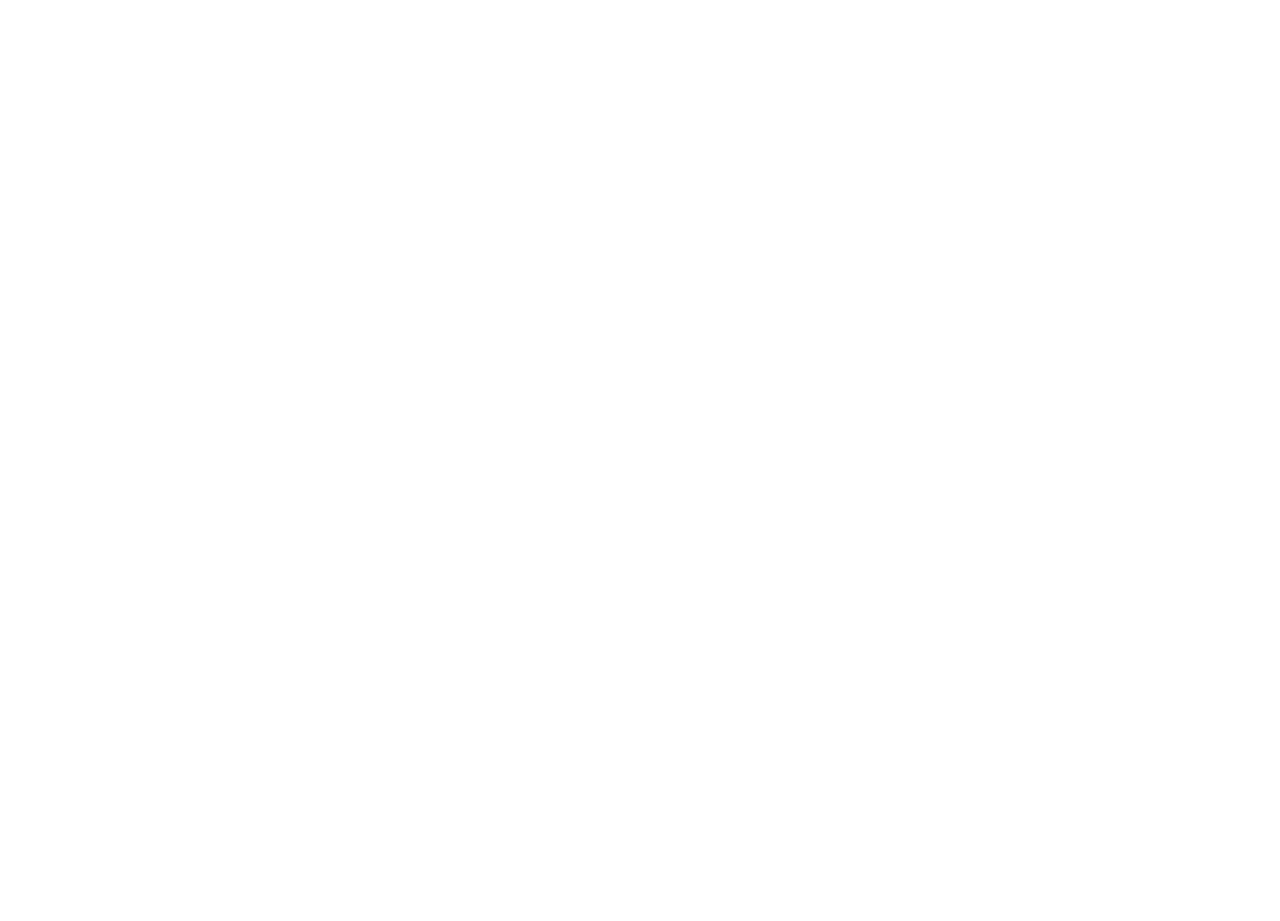
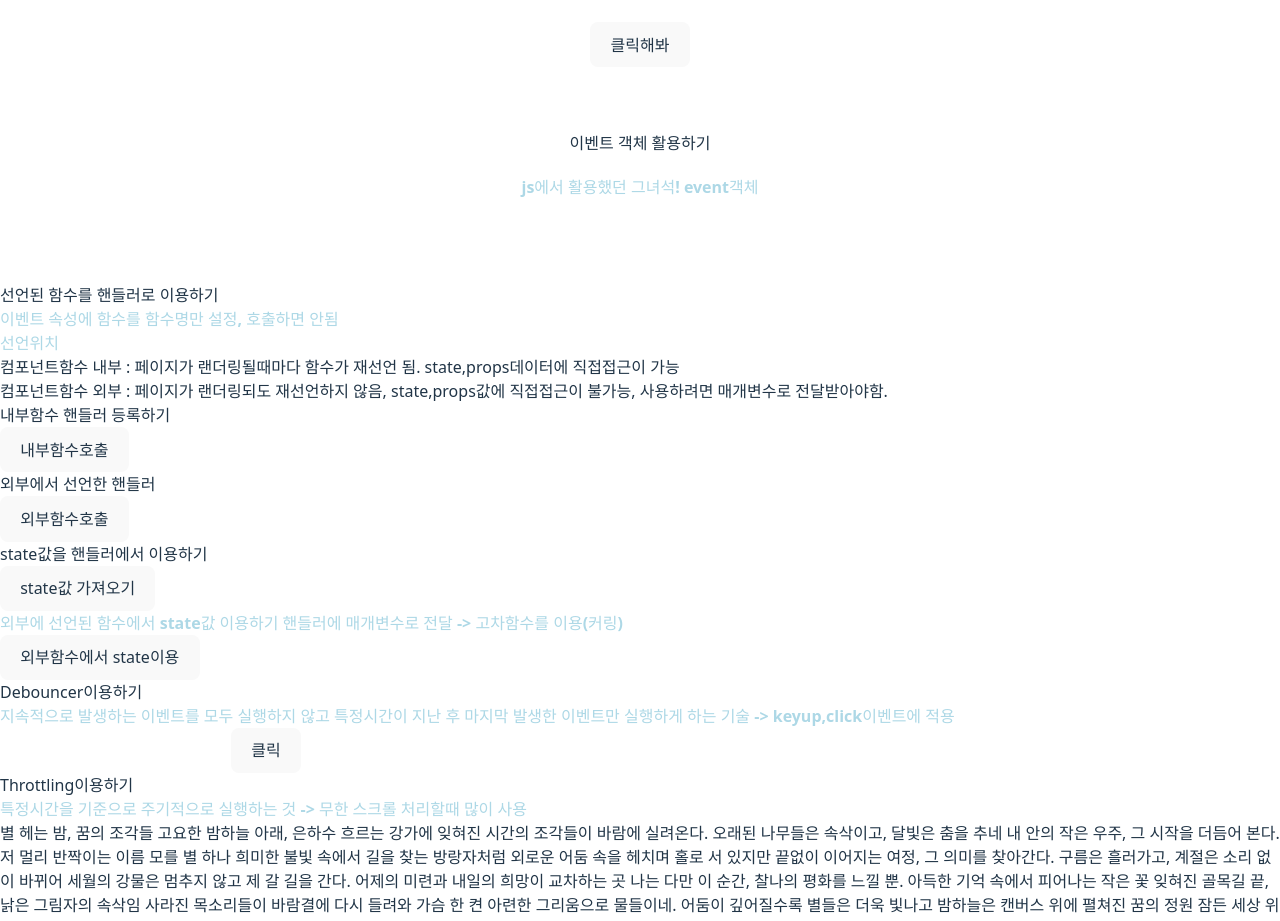
Before and after one commit to jongkwon0918/reactwork, a React (Vite) app in the folder basicreact/: page / in a window 1280 px wide. Shown: the part 4420-5341 px from the top of the page. Before the commit the page ends 4298 px from the top, so only its background shows below. Built offline with nearby package versions, Linux system fonts and the light colour scheme.

Commit message:
inlineEvent, FunctionEvent, HandlerEvent 테스트

```diff
--- a/basicreact/src/App.jsx
+++ b/basicreact/src/App.jsx
@@ -14,6 +14,7 @@
 import A_BasicStyle from "./components/D_style/A_BasicStyle.jsx";
 import B_ModuleTest from "./components/D_style/B_ModuleTest.jsx";
 import C_styledComponent from "./components/D_style/C_styledComponent.jsx";
+import A_EventContainer from "./components/E_event/A_EventContainer.jsx";
 
 function App() {
   return (
@@ -44,6 +45,9 @@
       <A_BasicStyle />
       <B_ModuleTest />
       <C_styledComponent />
+
+      <h1>이벤트 이용하기</h1>
+      <A_EventContainer />
     </>
   );
 }
--- /dev/null
+++ b/basicreact/src/components/E_event/A_EventContainer.jsx
@@ -0,0 +1,13 @@
+import React from "react";
+import B_InlineEvent from "./B_InlineEvent";
+import C_FunctionEvent from "./C_FunctionEvent";
+
+export default function A_EventContainer() {
+  return (
+    <div>
+      <h2>이벤트 설정</h2>
+      <B_InlineEvent />
+      <C_FunctionEvent />
+    </div>
+  );
+}
--- /dev/null
+++ b/basicreact/src/components/E_event/B_InlineEvent.jsx
@@ -0,0 +1,38 @@
+import React from "react";
+
+export default function B_InlineEvent() {
+  return (
+    <div className="flex flex-col space-y-5 items-center p-5">
+      <h2>inline으로 이벤트 설정하고 이벤트 객체 이용하기</h2>
+      <button
+        className="max-w-fit"
+        onClick={() => {
+          alert("클릭했다!");
+        }}
+      >
+        클릭해봐
+      </button>
+      <input
+        type="text"
+        className="max-w-fit"
+        onChange={() => {
+          console.log("입력함");
+        }}
+      />
+      <h3>이벤트 객체 활용하기</h3>
+      <p>js에서 활용했던 그녀석! event객체</p>
+      <input
+        type="text"
+        className="max-w-fit"
+        onChange={(e) => {
+          console.log(e);
+          console.log(e.target);
+          console.log(e.target.value);
+          //기본 dom을 이용할 수 있다. 리엑트에서 권장하지 않는다. -> 데이터관리(state)
+          e.target.nextElementSibling.innerText = e.target.value;
+        }}
+      />
+      <span></span>
+    </div>
+  );
+}
--- /dev/null
+++ b/basicreact/src/components/E_event/C_FunctionEvent.jsx
@@ -0,0 +1,101 @@
+import React, { useState } from "react";
+import { debouncer, eventHandler, throttle, useStateHandlerJs } from "../../utils/handler";
+
+const outerHandler = (e) => {
+  console.log(e);
+  console.log("외부에 선언한 핸들러");
+};
+// state데이터에 접근이 불가능
+// const useStateHandlerOuter = (e) => {
+//   console.log(testData);
+// };
+export default function C_FunctionEvent() {
+  //state데이터 생성!
+  const [testData, setTestData] = useState("나는 state데이터");
+
+  const useStateHandler = (e) => {
+    //내부에 선언된 핸들러에서  state값을 이용할 수 있다.
+    console.log(testData);
+  };
+
+  const innerHandler = (d) => (e) => {
+    console.log(d);
+    console.log(e);
+    console.log("내부에 선언된 핸들러");
+  };
+  return (
+    <div>
+      <h2>선언된 함수를 핸들러로 이용하기</h2>
+      <p>이벤트 속성에 함수를 함수명만 설정, 호출하면 안됨</p>
+      <p>선언위치</p>
+      <ul>
+        <li>
+          컴포넌트함수 내부 : 페이지가 랜더링될때마다 함수가 재선언 됨.
+          state,props데이터에 직접접근이 가능
+        </li>
+        <li>
+          컴포넌트함수 외부 : 페이지가 랜더링되도 재선언하지 않음,
+          state,props값에 직접접근이 불가능, 사용하려면 매개변수로 전달받아야함.
+        </li>
+      </ul>
+      <h3>내부함수 핸들러 등록하기</h3>
+      <button onClick={innerHandler("test")}>내부함수호출</button>
+      <h3>외부에서 선언한 핸들러</h3>
+      <button onClick={outerHandler}>외부함수호출</button>
+      <input type="text" onChange={eventHandler} />
+
+      <h3>state값을 핸들러에서 이용하기</h3>
+      <button onClick={useStateHandler}>state값 가져오기</button>
+      <p>
+        외부에 선언된 함수에서 state값 이용하기
+        핸들러에 매개변수로 전달 -> 고차함수를 이용(커링)
+      </p>
+      <button onClick={useStateHandlerJs(testData)}>외부함수에서 state이용</button>
+
+        <h3>Debouncer이용하기</h3>
+        <p>
+            지속적으로 발생하는 이벤트를 모두 실행하지 않고 특정시간이 지난 후 마지막 발생한 이벤트만 실행하게 하는 기술 -> keyup,click이벤트에 적용
+        </p>
+        <input type="text" onChange={debouncer((e)=>{
+            e.target.nextElementSibling.innerText=e.target.value;
+        }, 300)}/>
+        <span></span>
+        <button onClick={debouncer(()=>{console.log('안녕')},600)}>클릭</button>
+
+        <h3>Throttling이용하기</h3>
+        <p>
+            특정시간을 기준으로 주기적으로 실행하는 것
+            -> 무한 스크롤 처리할때 많이 사용
+        </p>
+
+        <div id="throttlingTest" style={{height:"100px", overflow:"auto", }} onScroll={throttle(()=>{
+            console.log("스크롤 이벤트 실행")
+        })}>
+            별 헤는 밤, 꿈의 조각들
+고요한 밤하늘 아래, 은하수 흐르는 강가에 잊혀진 시간의 조각들이 바람에 실려온다. 오래된 나무들은 속삭이고, 달빛은 춤을 추네 내 안의 작은 우주, 그 시작을 더듬어 본다.
+
+저 멀리 반짝이는 이름 모를 별 하나 희미한 불빛 속에서 길을 찾는 방랑자처럼 외로운 어둠 속을 헤치며 홀로 서 있지만 끝없이 이어지는 여정, 그 의미를 찾아간다.
+
+구름은 흘러가고, 계절은 소리 없이 바뀌어 세월의 강물은 멈추지 않고 제 갈 길을 간다. 어제의 미련과 내일의 희망이 교차하는 곳 나는 다만 이 순간, 찰나의 평화를 느낄 뿐.
+
+아득한 기억 속에서 피어나는 작은 꽃 잊혀진 골목길 끝, 낡은 그림자의 속삭임 사라진 목소리들이 바람결에 다시 들려와 가슴 한 켠 아련한 그리움으로 물들이네.
+
+어둠이 깊어질수록 별들은 더욱 빛나고 밤하늘은 캔버스 위에 펼쳐진 꿈의 정원 잠든 세상 위에 고요히 내려앉는 침묵 속에서 나는 또 다른 나를 만나, 조용히 눈 감는다.
+
+새벽녘, 동이 트는 푸른빛의 노래가 시작되면 밤새도록 꾼 꿈들은 아침 안개처럼 흩어지고 새로운 하루의 문이 열리며 희망을 속삭인다. 어제의 흔적들을 뒤로하고, 다시 발걸음을 옮긴다.
+
+하늘을 나는 새처럼 자유로운 영혼이여 무게 없는 날개짓으로 세상 위를 날아오르네 구름 사이를 가르며 저 멀리 희망을 보지만 결국 돌아갈 곳은 언제나 내 안의 작은 뜰.
+
+강물은 쉬지 않고 바다를 향해 흐르듯이 인생의 여정 또한 끝없이 흘러가는 것 때로는 거친 파도에 흔들리고 좌초될지라도 결국엔 제자리를 찾아, 고요한 물결을 이루네.
+
+낡은 책장 속에서 발견한 오래된 편지 한 장 빛바랜 글씨 속에는 지나간 사랑의 약속 시간을 초월하여 전해지는 진심의 무게 가슴 속 깊이 파고들어 작은 울림을 남긴다.
+
+모래시계 속 모래알처럼 사라져가는 순간들 붙잡으려 애써도 손가락 사이로 흘러내려 결국 빈 손으로 남겨진 허무함을 마주할 때 나는 또 다른 시작을 위한 비움을 배운다.
+
+바람이 불어와 나뭇가지 흔들면 잎새는 노래하고 대지는 비를 맞아 촉촉이 젖어 생명을 잉태하네 자연의 순리 속에서 배우는 겸허한 지혜 모든 것은 시작과 끝, 순환의 고리에 묶여 있다.
+
+어둠 속에서 피어나는 희미한 별빛처럼 절망 속에서도 희망의 씨앗은
+        </div>
+    </div>
+  );
+}
--- /dev/null
+++ b/basicreact/src/utils/handler.js
@@ -0,0 +1,32 @@
+export const eventHandler = (e) => {
+  console.log(e);
+  console.log(e.target.value);
+};
+
+export const useStateHandlerJs = (data) => {
+  return (e) => {
+    console.log(data);
+  };
+};
+
+export const debouncer = (actor = () => {}, wait = 500) => {
+  let delay;
+  return (...arg) => {
+    if (delay) window.clearTimeout(delay);
+    delay = window.setTimeout(() => {
+      actor(...arg);
+    }, wait);
+  };
+};
+
+export const throttle=(action, interval=2000)=>{
+    let timecheck;
+    return (...args)=>{
+        if(timecheck) return;
+        action(...args);
+        //쿨타임
+        timecheck=setTimeout(()=>{
+            timecheck=null;
+        },interval);
+    }
+}
```
